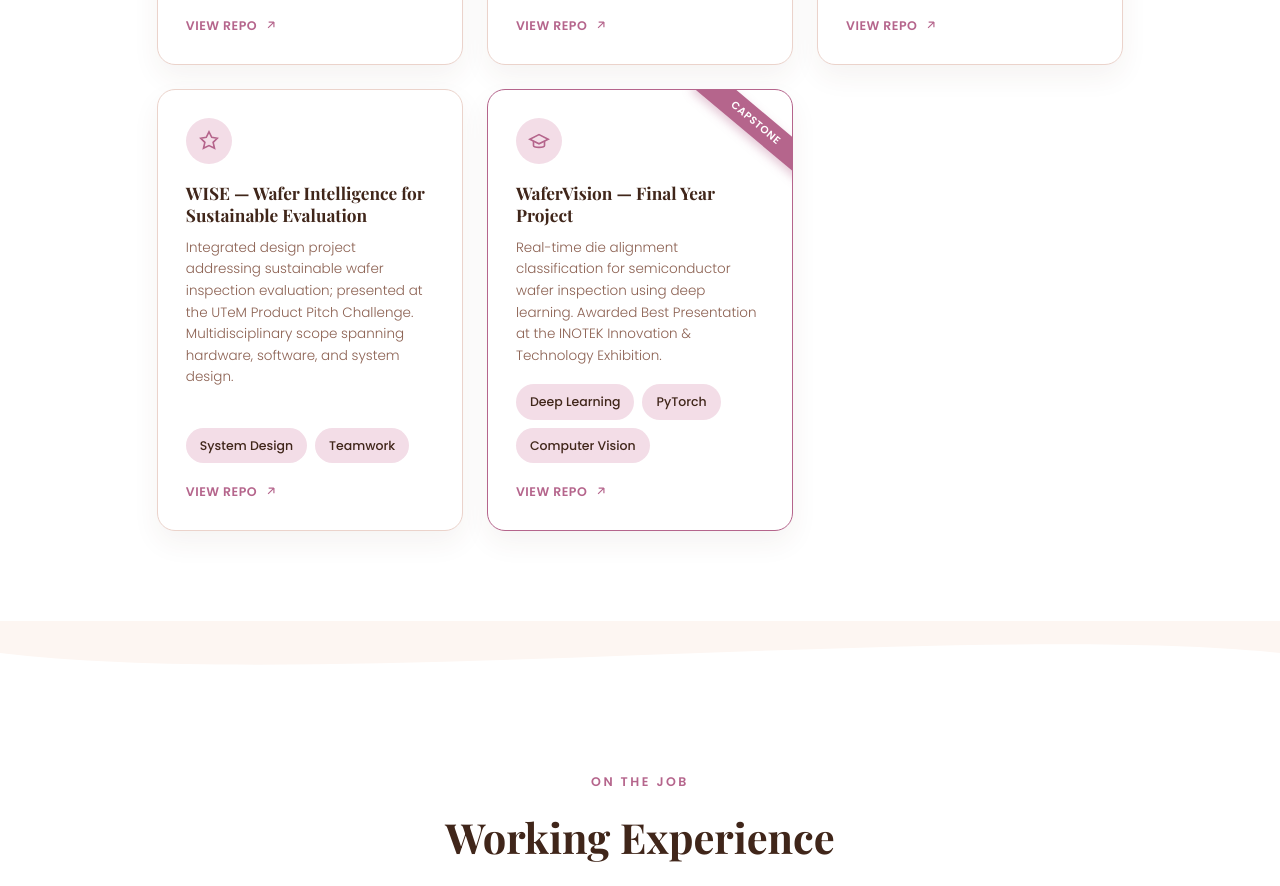
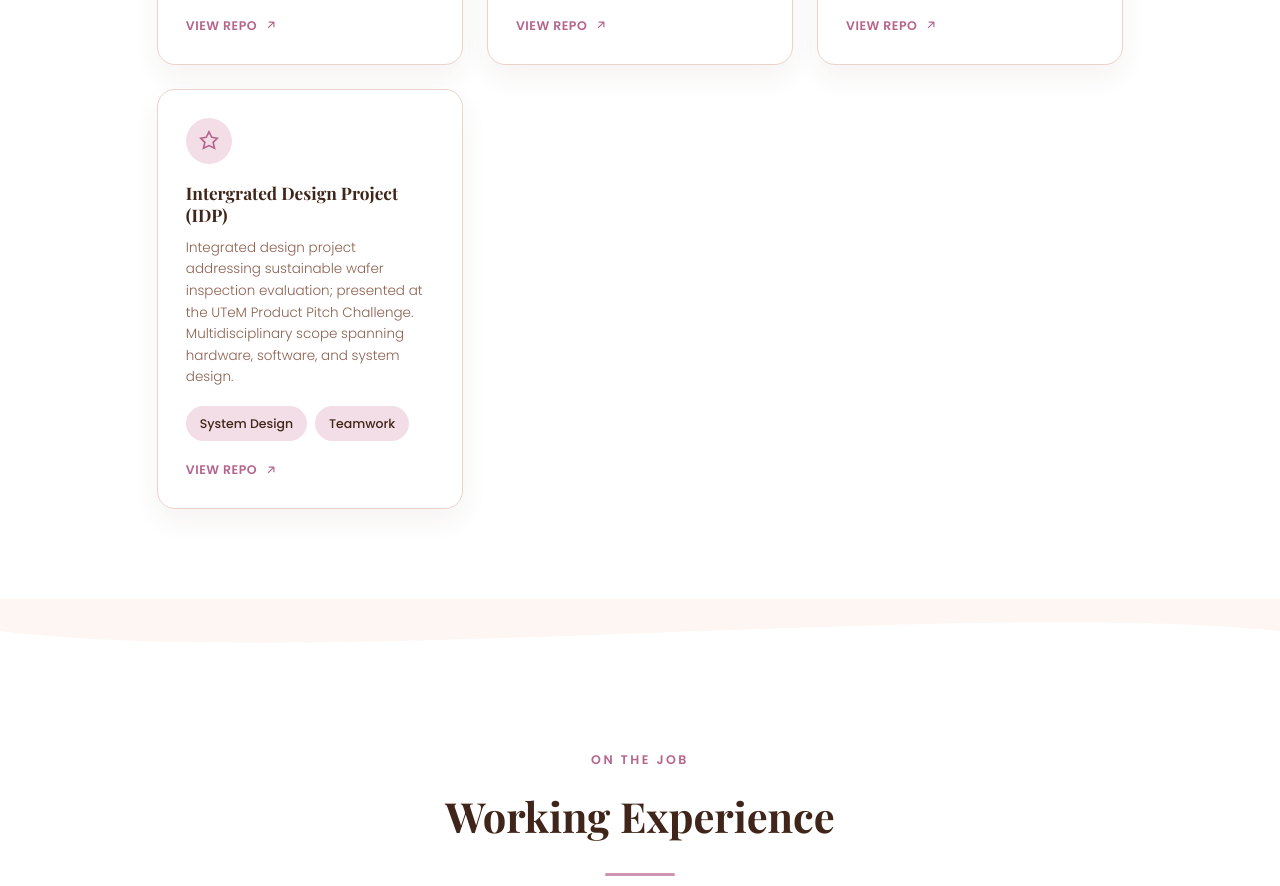
Before and after one commit to Aliyaizhara123/Digital-Portfolio-AliyaIzhara, a plain HTML site: page index.html in a window 1280 px wide. Shown: the part 5756-6642 px from the top of the page. Drawn offline with nearby package versions, Linux system fonts and the light colour scheme; a web font is replaced by a local one.

Commit message:
Update embedded project link and remove final year project
Updated project link and title for the embedded project section. Removed the final year project section.

```diff
--- a/index.html
+++ b/index.html
@@ -577,7 +577,7 @@
       </a>
 
       <!-- Embedded Project -->
-      <a class="project-card reveal" href="https://github.com/Aliyaizhara123/embedded-project" target="_blank" rel="noopener noreferrer">
+      <a class="project-card reveal" href="https://github.com/Aliyaizhara123/Embedded-Design-Project" target="_blank" rel="noopener noreferrer">
         <div class="project-icon">
           <svg viewBox="0 0 24 24" fill="none" stroke="currentColor" stroke-width="1.8"><rect x="6" y="6" width="12" height="12" rx="1"/><path d="M9 2v4M15 2v4M9 18v4M15 18v4M2 9h4M2 15h4M18 9h4M18 15h4"/></svg>
         </div>
@@ -601,7 +601,7 @@
           <svg viewBox="0 0 24 24" fill="none" stroke="currentColor" stroke-width="1.8"><path d="M12 2l3 6 6 1-4.5 4.5L18 20l-6-3-6 3 1.5-6.5L3 9l6-1z"/></svg>
         </div>
         <div class="project-body">
-          <h3 class="project-title">WISE — Wafer Intelligence for Sustainable Evaluation</h3>
+          <h3 class="project-title">Intergrated Design Project (IDP) </h3>
           <p class="project-desc">Integrated design project addressing sustainable wafer inspection evaluation; presented at the UTeM Product Pitch Challenge. Multidisciplinary scope spanning hardware, software, and system design.</p>
           <div class="project-tags">
             <span class="chip">System Design</span>
@@ -613,28 +613,6 @@
           <svg viewBox="0 0 24 24" fill="none" stroke="currentColor" stroke-width="2" width="14" height="14"><path d="M7 17L17 7M17 7H8M17 7v9"/></svg>
         </div>
       </a>
-
-      <!-- Final Year Project -->
-      <a class="project-card reveal featured" href="https://github.com/Aliyaizhara123/wafervision" target="_blank" rel="noopener noreferrer">
-        <div class="featured-tag">Capstone</div>
-        <div class="project-icon">
-          <svg viewBox="0 0 24 24" fill="none" stroke="currentColor" stroke-width="1.8"><path d="M22 10L12 5 2 10l10 5 10-5z"/><path d="M6 12v5c0 1.1 2.7 2 6 2s6-.9 6-2v-5"/></svg>
-        </div>
-        <div class="project-body">
-          <h3 class="project-title">WaferVision — Final Year Project</h3>
-          <p class="project-desc">Real-time die alignment classification for semiconductor wafer inspection using deep learning. Awarded Best Presentation at the INOTEK Innovation &amp; Technology Exhibition.</p>
-          <div class="project-tags">
-            <span class="chip">Deep Learning</span>
-            <span class="chip">PyTorch</span>
-            <span class="chip">Computer Vision</span>
-          </div>
-        </div>
-        <div class="project-cta">
-          View Repo
-          <svg viewBox="0 0 24 24" fill="none" stroke="currentColor" stroke-width="2" width="14" height="14"><path d="M7 17L17 7M17 7H8M17 7v9"/></svg>
-        </div>
-      </a>
-
     </div>
   </div>
 </section>
```
